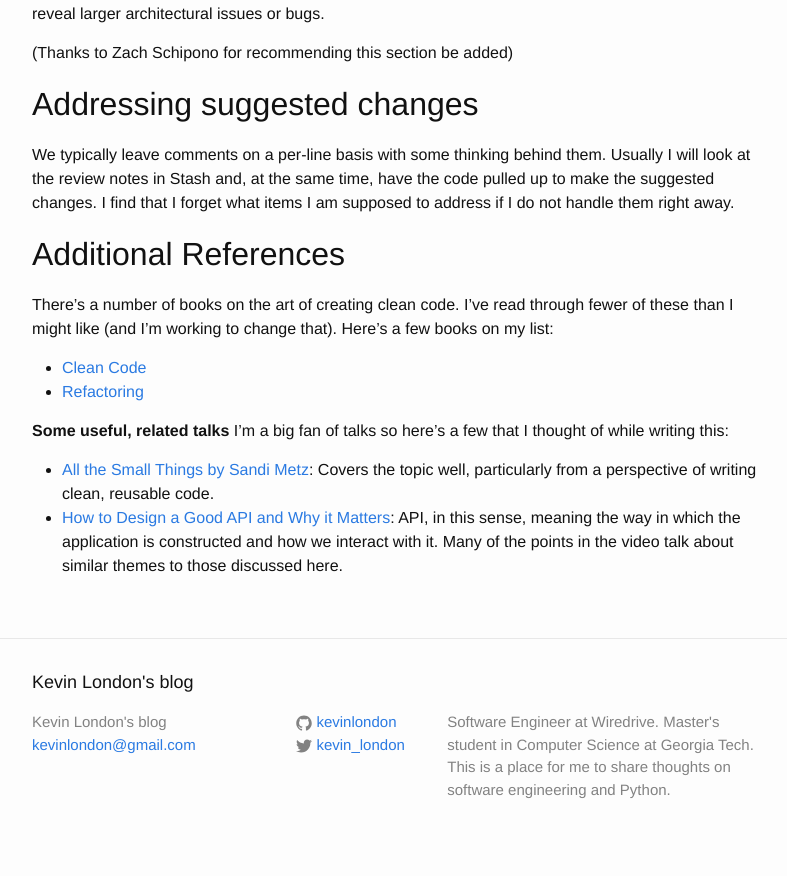
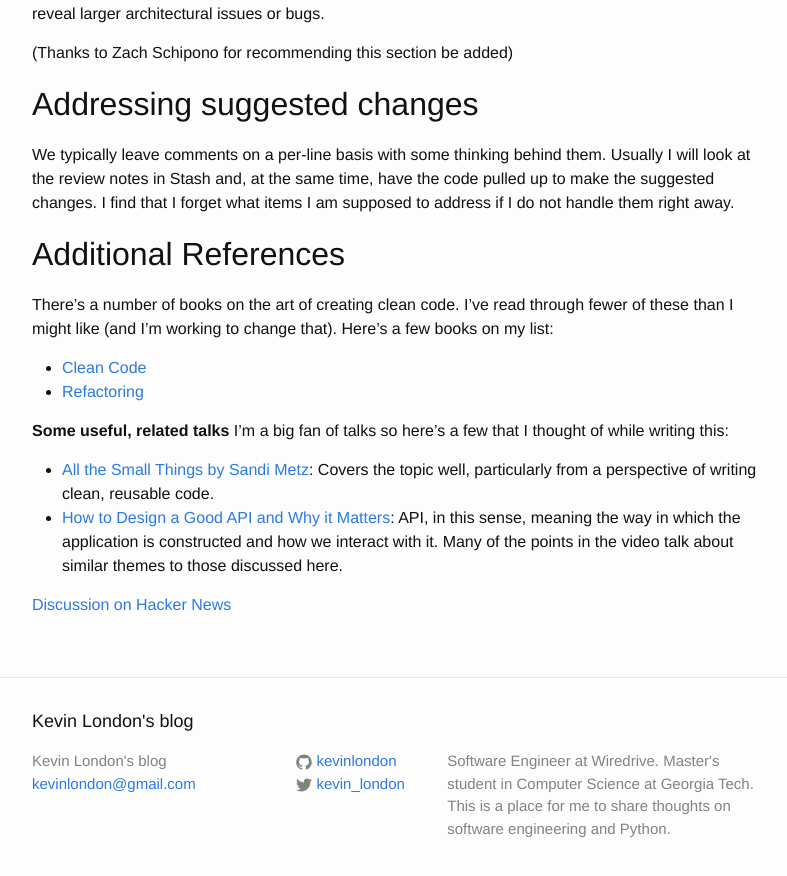
Before and after one commit to kevinlondon/kevinlondon.github.io, a Jekyll site: the page built from _posts/2015-05-07-code-review-best-practices.md, in a window 1280 px wide and 900 px high, scrolled down 3666 px. Shown: the top 876 px of the window, without its empty margins (238-1025 px from the left). Built offline with Jekyll 4.4.1, drawn with Linux system fonts in a browser that asks for light colours.

Commit message:
Add discussion link.

```diff
--- a/_posts/2015-05-07-code-review-best-practices.md
+++ b/_posts/2015-05-07-code-review-best-practices.md
@@ -242,3 +242,6 @@ reusable code.
 API, in this sense, meaning the way in which the application is constructed
 and how we interact with it. Many of the points in the video talk about similar
 themes to those discussed here.
+
+
+[Discussion on Hacker News](https://news.ycombinator.com/item?id=9517892)
```
